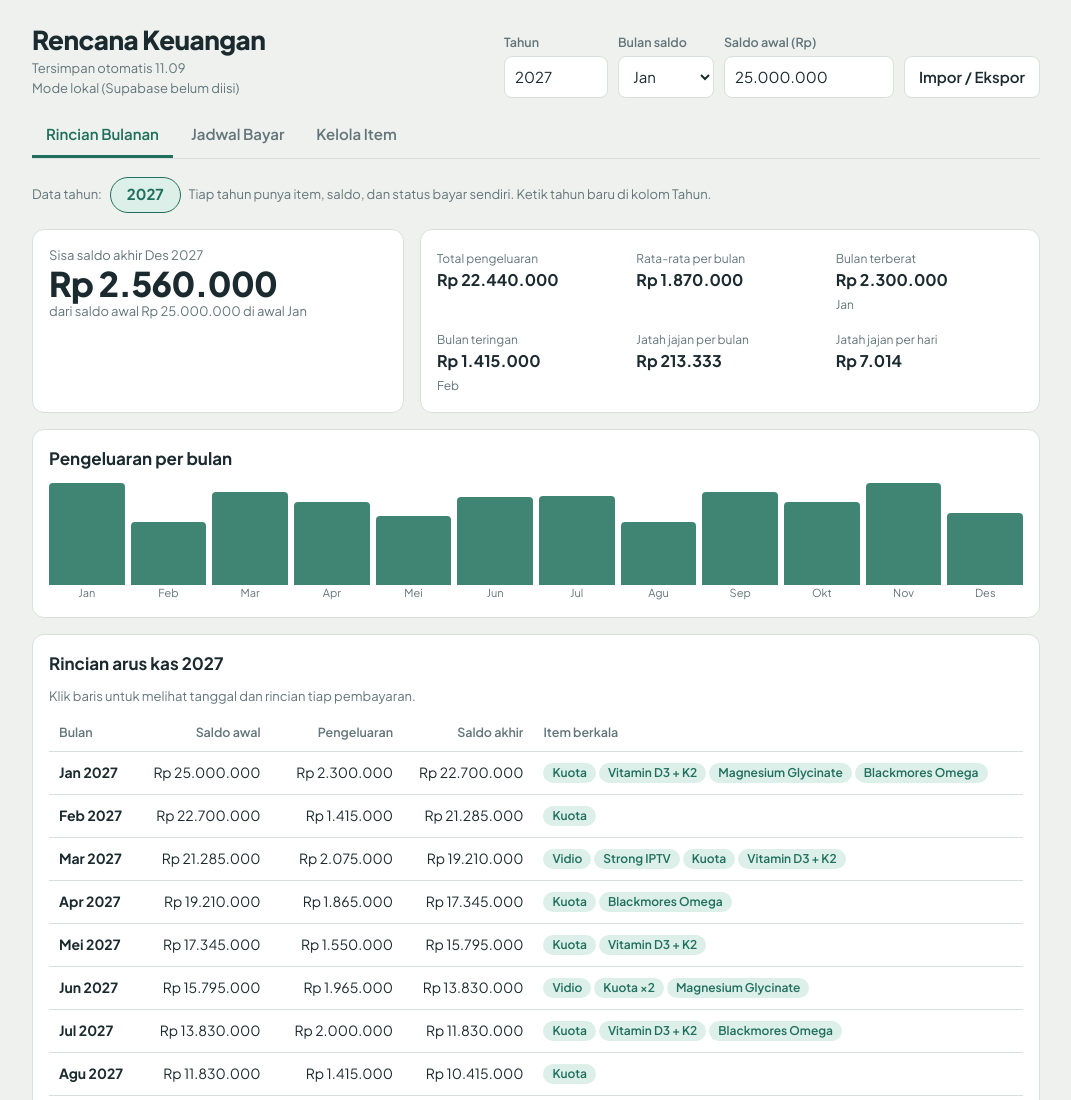
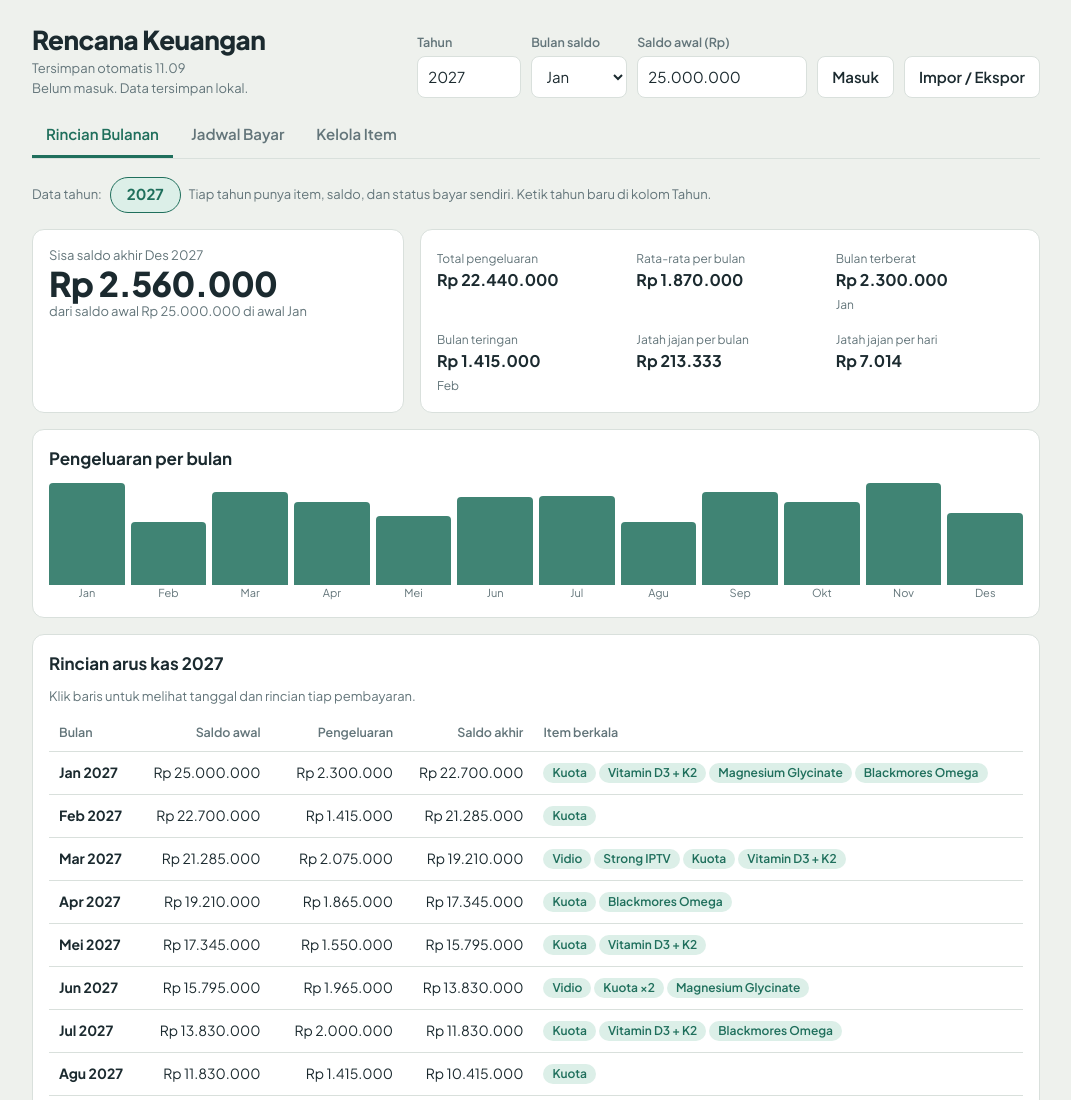
Before and after one commit to daffagng4-commits/RencanaKeuangan, a plain HTML site: page index.html in a window 1280 px wide. Shown: the top 1100 px of the page, without its empty margins (104-1175 px from the left). Drawn offline with nearby package versions, Linux system fonts and the light colour scheme.

Commit message:
Update index.html

```diff
--- a/index.html
+++ b/index.html
@@ -305,7 +305,7 @@
 resetForm();renderAll();save();
 
 /* ===== Supabase sync ===== */
-var SB_URL='',SB_KEY='';/* isi dari Supabase > Project Settings > API (Project URL dan anon/publishable key) */
+var SB_URL='https://hjvdkwpoamgkommotzab.supabase.co',SB_KEY='sb_publishable_U68PnX2KeFMxWJ3Tjbeiqw_1K0iMbeC';/* isi dari Supabase > Project Settings > API (Project URL dan anon/publishable key) */
 var sb=null,sbUser=null;
 function sbStat(t,bad){var e=$('sbs');e.textContent=t;e.style.color=bad?'var(--wr)':'var(--mut)'}
 function clock(){return new Date().toLocaleTimeString('id-ID',{hour:'2-digit',minute:'2-digit'})}
```
